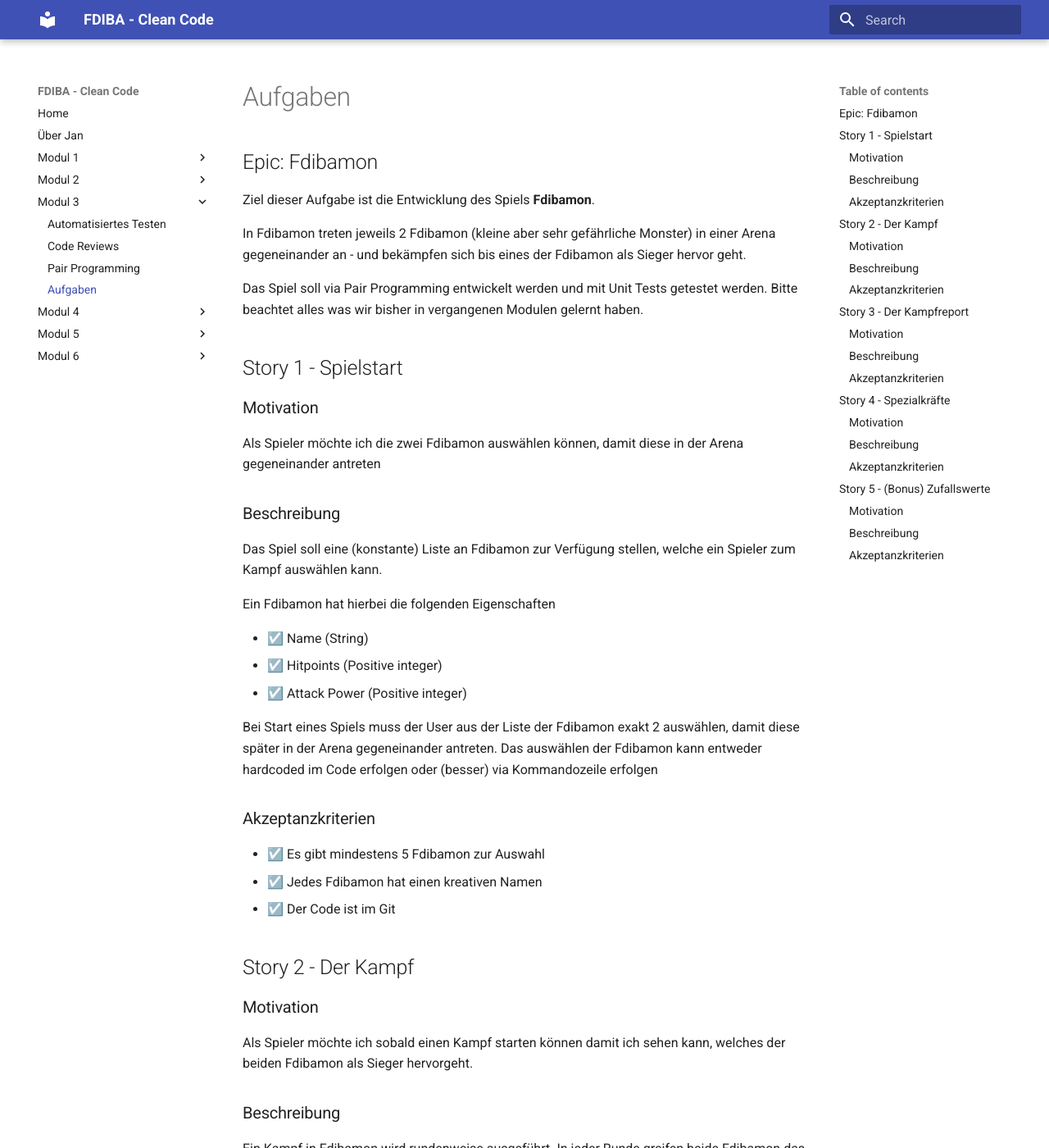
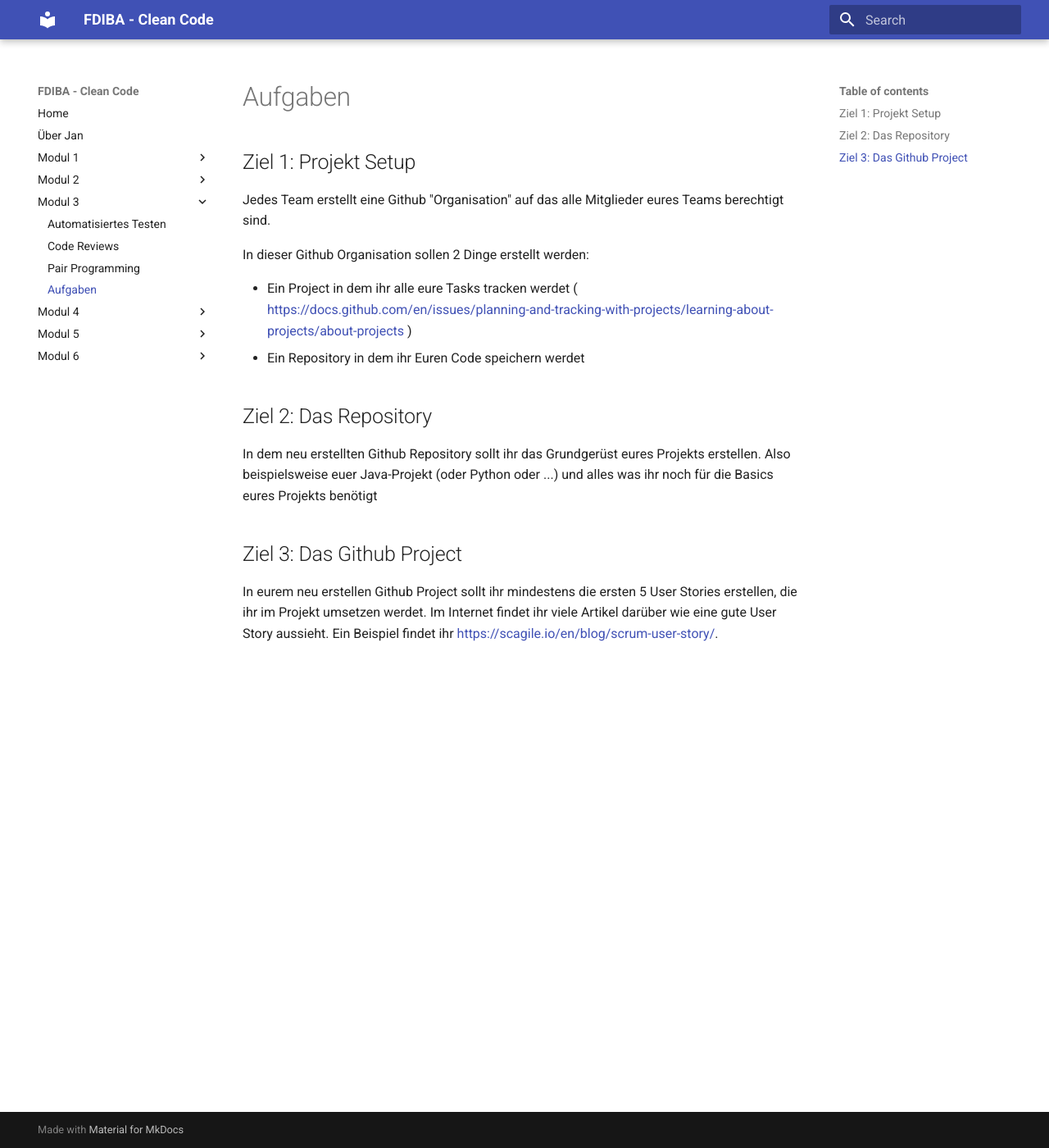
Before and after one commit to fdiba-clean-code/fdiba-clean-code.github.io, an MkDocs documentation site: the page built from docs/module-3/exercise.md, in a window 1280 px wide and 1400 px high. Shown: the whole window at 82% size. Built offline with MkDocs 1.6.1 and Material for MkDocs 9.7.7, drawn with Linux system fonts in a browser that asks for light colours; some of the changed text lies outside the part shown.

Commit message:
chore: updated exercise 3 for 2024

```diff
--- a/docs/module-3/exercise.md
+++ b/docs/module-3/exercise.md
@@ -1,118 +1,18 @@
 # Aufgaben
 
-## Epic: Fdibamon
+## Ziel 1: Projekt Setup
 
-Ziel dieser Aufgabe ist die Entwicklung des Spiels **Fdibamon**.
+Jedes Team erstellt eine Github "Organisation" auf das alle Mitglieder eures Teams berechtigt sind.
 
-In Fdibamon treten jeweils 2 Fdibamon (kleine aber sehr gefährliche Monster) in einer Arena gegeneinander an - und bekämpfen sich bis eines der Fdibamon als Sieger hervor geht.
+In dieser Github Organisation sollen 2 Dinge erstellt werden:
 
-Das Spiel soll via Pair Programming entwickelt werden und mit Unit Tests getestet werden.
-Bitte beachtet alles was wir bisher in vergangenen Modulen gelernt haben.
+- Ein Project in dem ihr alle eure Tasks tracken werdet ( [https://docs.github.com/en/issues/planning-and-tracking-with-projects/learning-about-projects/about-projects](Github Projects) )
+- Ein Repository in dem ihr Euren Code speichern werdet
 
-## Story 1 - Spielstart
+## Ziel 2: Das Repository
 
-### Motivation
-Als Spieler möchte ich die zwei Fdibamon auswählen können, damit diese in der Arena gegeneinander antreten
+In dem neu erstellten Github Repository sollt ihr das Grundgerüst eures Projekts erstellen. Also beispielsweise euer Java-Projekt (oder Python oder ...) und alles was ihr noch für die Basics eures Projekts benötigt
 
-### Beschreibung
-Das Spiel soll eine (konstante) Liste an Fdibamon zur Verfügung stellen, welche ein Spieler zum Kampf auswählen kann.
+## Ziel 3: Das Github Project
 
-Ein Fdibamon hat hierbei die folgenden Eigenschaften
-
-- ☑️ Name (String)
-- ☑️ Hitpoints (Positive integer)
-- ☑️ Attack Power (Positive integer)
-
-Bei Start eines Spiels muss der User aus der Liste der Fdibamon exakt 2 auswählen, damit diese später in der Arena gegeneinander antreten.
-Das auswählen der Fdibamon kann entweder hardcoded im Code erfolgen oder (besser) via Kommandozeile erfolgen
-
-### Akzeptanzkriterien
-- ☑️ Es gibt mindestens 5 Fdibamon zur Auswahl
-- ☑️ Jedes Fdibamon hat einen kreativen Namen
-- ☑️ Der Code ist im Git
-
-
-## Story 2 - Der Kampf
-
-### Motivation
-Als Spieler möchte ich sobald einen Kampf starten können damit ich sehen kann, welches der beiden Fdibamon als Sieger hervorgeht.
-
-### Beschreibung
-Ein Kampf in Fdibamon wird rundenweise ausgeführt. In jeder Runde greifen beide Fdibamon das jeweils andere Fdibamon an.
-Der Kampf hierbei wird simuliert indem die Hitpoints des verteidigenden Fdibamon verringert werden auf Basis der Attack Power des angreifenden Fdibamon.
-Beide Fdibamon sind hierbei in jeder Runde sowohl Angreifer als auch Verteidiger!
-
-Hat ein Fdibamon keine Hitpoints mehr (0), so hat es den Kampf verloren und das Spiel ist beendet.
-Erreichen beide Fdibamon in der gleichen Runde 0 Hitpoints, so ist es ein Unentschieden.
-
-### Akzeptanzkriterien
-- ☑️ A1: Der Spieler muss während jeder Runde darüber informiert werden was passiert ist.
-- ☑️ A2: Der Spieler muss nach jeder Runde darüber informiert werden wie der Zustand der beiden Fdibamon ist.
-- ☑️ A3: Am Ende des Kampfes sind die Hitpoints von mindestens einem Fdibamon 0
-
-
-## Story 3 - Der Kampfreport
-
-### Motivation
-Als Spieler möchte ich am Ende eines Kampfes eine Datei mit einem Kampfreport erhalen um meine spannenden Fdibamon-Kämpfe meinen Freunden zu zeigen.
-
-### Beschreibung
-Ein Kampfreport soll eine einfache Textdatei sein die nach jedem Kampf erstellt wird.
-Der Dateiname soll sich hierbei aus den Namen der beiden Fdibamon sowohl dem aktuellen Datum und Uhrzeit zusammensetzen
-
-### Akzeptanzkriterien
-- ☑️ A1: Der Dateiname wird generiert aus den Namen der beiden Fdibamon sowohl dem aktuellen Datum und Uhrzeit
-- ☑️ A2: Der Kampfreport ist eine einfache Text-Datei
-- ☑️ A3: Der Kampfreport enthält die Namen der Fdibamon
-- ☑️ A4: Der Kampfreport sagt welches Fdibamon gewonnen hat (oder ob es ein Unentschieden gab)
-- ☑️ A5: Der Kampfreport sagt nach wievielen Runden der Kampf zu Ende war
-
-## Story 4 - Spezialkräfte
-
-### Motivation
-Als Spieler möchte ich, dass meine Fdibamon Spezialkräfte einsetzen können damit die Kämpfe noch spannender werden.
-
-### Beschreibung
-Die Spezialfähigkeit eines Fdibamo wird automatisch alle 5 Runden angewendet **anstatt der normalen Angriffe**.
-Es gibt hierbei 2 Arten von Spezialfähigkeiten:
-
-* Power-Attack: Reduziert die Hitpoints des Ziels um 3 x (Attack Power)
-* Jedi-Healing: Erhöht die eigenen Hitpoints um 3 x (Attack Power)
-
-Alle anderen Regeln des Spiels bleiben bestehen.
-
-### Akzeptanzkriterien
-- ☑️ A1: Jedes Fdibamon hat eine der beiden Spezialfähigkeiten
-- ☑️ A2: Der Kampfreport sagt, wie oft jedes Fdibamon eine Spezialfähigkeit angewendet hat
-- ☑️ A3: Ich werde während einer Runde darüber informiert wenn eine Spezialfähigkeit angewendet wurde
-
-
-## Story 5 - (Bonus) Zufallswerte
-
-### Motivation
-Als Spieler möchte ich, dass mehr Zufall in das Spiel eingebaut wird, damit die Kämpfe NOCH spannender werden
-
-### Beschreibung
-Bisher hatte jeder Angriff eine Trefferwahrscheinlichkeit von 100% - dies macht die Kämpfe sehr einfach aber auch sehr langweilig, denn im Grunde ist schon vor Kampfbeginn klar, welches Fdibamon gewinnen wird.
-Um etwas mehr Spannung ins Spiel einzubauen führen wir nun 2 weitere Werte ein:
-
-- ☑️ Hit Chance (Positive integer)
-- ☑️ Evasion Chance (Positive integer)
-
-Beide Zahlen stellen den oberen Bereich einer Zufallszahl dar, welche wir jede Runde neu kalkulieren.
-Ein Angriff ist dann erfolgreich, wenn die effektive Hit-Chance des Angreifers in einer Runde größer ist als die effektive Evasion-Chance des Verteidigers.
-
-**Ein Beispiel**:
-
-Angreifer hat Hit Chance 70
-Verteidiger hat Evasion Chance 50
-
-Runde 1
-Effective Hit Chance = Random(0..70) => 48
-Effective Evasion Chance = Random(0..50) => 32
-
-48 > 32    der Angriff war erfolgreich
-
-### Akzeptanzkriterien
-- ☑️ A1: Jedes Fdibamon hat eine Hit- und Evasion Chance
-- ☑️ A2: Jede Runde werde ich informiert wie die effekiven Hit- und Evasion Chancen sind
+In eurem neu erstellen Github Project sollt ihr mindestens die ersten 5 User Stories erstellen, die ihr im Projekt umsetzen werdet. Im Internet findet ihr viele Artikel darüber wie eine gute User Story aussieht. Ein Beispiel findet ihr [https://scagile.io/en/blog/scrum-user-story/](hier).
```
